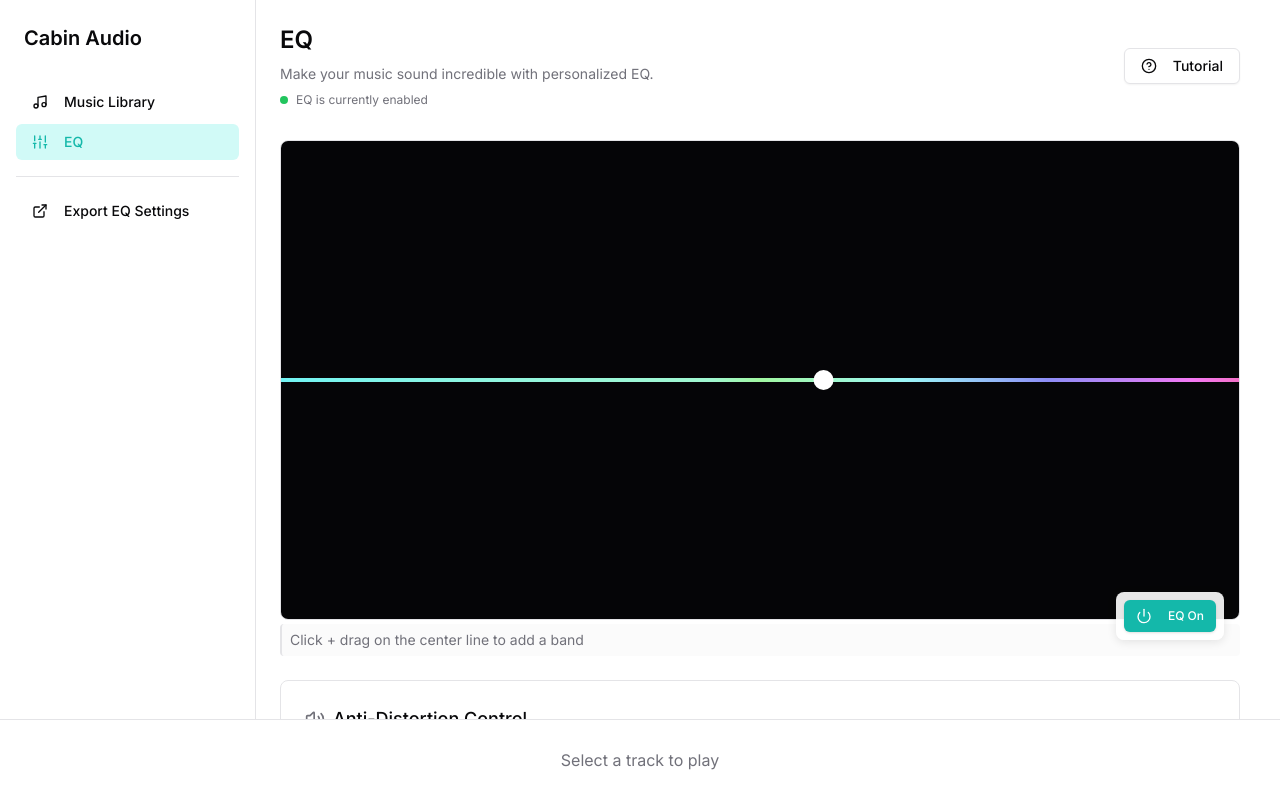
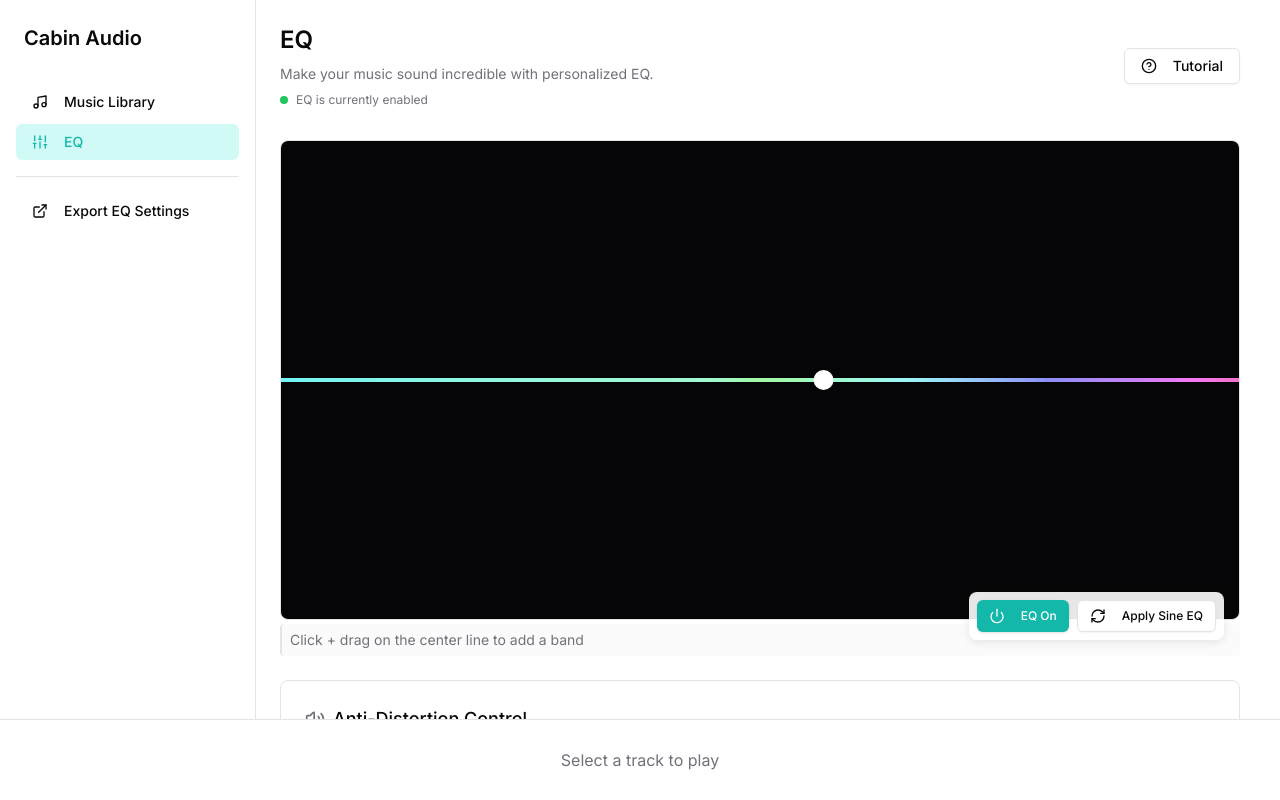
Before and after one commit to JulianMcOmie/cabin-audio-webapp, a Next.js app: page / in a window 1280 px wide. Both pictures are taken after a click on the button "Adjust EQ". Built offline with nearby package versions, Linux system fonts and the light colour scheme.

Commit message:
Added apply sine eq button

```diff
--- a/components/eq-view.tsx
+++ b/components/eq-view.tsx
@@ -1,7 +1,7 @@
 "use client"
 
 import { useState, useEffect, useRef } from "react"
-import { HelpCircle, Play, Power, Volume2, Sliders } from "lucide-react"
+import { HelpCircle, Play, Power, Volume2, Sliders, RefreshCw } from "lucide-react"
 import { Button } from "@/components/ui/button"
 import { FrequencyGraph } from "@/components/frequency-graph"
 import { ReferenceCalibration } from "@/components/reference-calibration"
@@ -21,6 +21,8 @@
 import { EQCalibrationProcess } from "@/components/eq-calibration-process"
 import { SineEQGraph } from "@/components/sine-eq-graph"
 import { SineProfiles } from "@/components/sine-profiles"
+import { useSineProfileStore } from "@/lib/stores/sineProfileStore"
+import { applyActiveProfile as applySineActiveProfile } from "@/lib/audio/sineEqProcessor"
 
 interface EQViewProps {
 //   isPlaying: boolean
@@ -43,6 +45,11 @@
     setActiveProfile,
     addProfile
   } = useEQProfileStore()
+
+  const {
+    isSineEQEnabled,
+    setSineEQEnabled
+  } = useSineProfileStore()
 
   const [showCalibrationModal, setShowCalibrationModal] = useState(false)
   const [showCreateNewDialog, setShowCreateNewDialog] = useState(false)
@@ -169,6 +176,7 @@
 
   const toggleEQ = () => {
     setEQEnabled(!isEQEnabled);
+    setSineEQEnabled(!isEQEnabled);
   };
 
   const [showCalibrationProcess, setShowCalibrationProcess] = useState(false)
@@ -202,6 +210,11 @@
   const handleSelectSineProfile = (profileId: string) => {
     setSelectedSineProfileId(profileId)
   }
+
+  // Update sineEQProcessor with current sine profile
+  const updateSineEQ = async () => {
+    await applySineActiveProfile();
+  };
 
   return (
     <div className="mx-auto space-y-8 pb-24">
@@ -244,7 +257,10 @@
               disabled={!isEQEnabled}
               className="w-full"
               onInstructionChange={setInstruction}
-              onRequestEnable={() => setEQEnabled(true)}
+              onRequestEnable={() => {
+                setEQEnabled(true);
+                setSineEQEnabled(true);
+              }}
               profileId={selectedSineProfileId}
             />
           </div>
@@ -254,8 +270,8 @@
             {instruction}
           </div>
 
-          {/* EQ Toggle Button - Updated for consistency */}
-          <div className="eq-toggle-container">
+          {/* EQ Toggle and Apply buttons */}
+          <div className="eq-toggle-container flex gap-2">
             <Button
               variant={isEQEnabled ? "default" : "outline"}
               size="sm"
@@ -265,6 +281,16 @@
             >
               <Power className="h-4 w-4 mr-2" />
               {isEQEnabled ? "EQ On" : "EQ Off"}
+            </Button>
+
+            <Button
+              variant="outline"
+              size="sm"
+              onClick={updateSineEQ}
+              title="Update Sine EQ with current profile"
+            >
+              <RefreshCw className="h-4 w-4 mr-2" />
+              Apply Sine EQ
             </Button>
           </div>
         </div>
--- a/lib/audio/audioRouting.ts
+++ b/lib/audio/audioRouting.ts
@@ -26,10 +26,15 @@
     const sineEq = sineEqProcessor.getSineEQProcessor();
 
     // Connect SineEQ output to analyser (since it's the last in the chain)
-    sineEq.getOutputNode()!.connect(this.analyserNode);
+    const sineEqOutput = sineEq.getOutputNode();
+    if (sineEqOutput && this.analyserNode) {
+      sineEqOutput.connect(this.analyserNode);
+    }
 
     // Connect analyser to destination
-    this.analyserNode.connect(this.destinationNode);
+    if (this.analyserNode && this.destinationNode) {
+      this.analyserNode.connect(this.destinationNode);
+    }
 
     this.isConnected = true;
   }
@@ -43,8 +48,17 @@
   public disconnect(): void {
     if (this.isConnected && this.analyserNode) {
       this.analyserNode.disconnect();
-      eqProcessor.getEQProcessor().getOutputNode().disconnect();
-      sineEqProcessor.getSineEQProcessor().getOutputNode().disconnect();
+
+      const eqOutput = eqProcessor.getEQProcessor().getOutputNode();
+      if (eqOutput) {
+        eqOutput.disconnect();
+      }
+
+      const sineEqOutput = sineEqProcessor.getSineEQProcessor().getOutputNode();
+      if (sineEqOutput) {
+        sineEqOutput.disconnect();
+      }
+
       this.isConnected = false;
     }
   }
@@ -52,8 +66,11 @@
   // Reconnect audio nodes
   public reconnect(): void {
     if (!this.isConnected && this.analyserNode && this.destinationNode) {
-      eqProcessor.getEQProcessor().getOutputNode().connect(this.analyserNode);
-      sineEqProcessor.getSineEQProcessor().getOutputNode().connect(this.analyserNode);
+      const sineEqOutput = sineEqProcessor.getSineEQProcessor().getOutputNode();
+      if (sineEqOutput) {
+        sineEqOutput.connect(this.analyserNode);
+      }
+
       this.analyserNode.connect(this.destinationNode);
       this.isConnected = true;
     }
```
